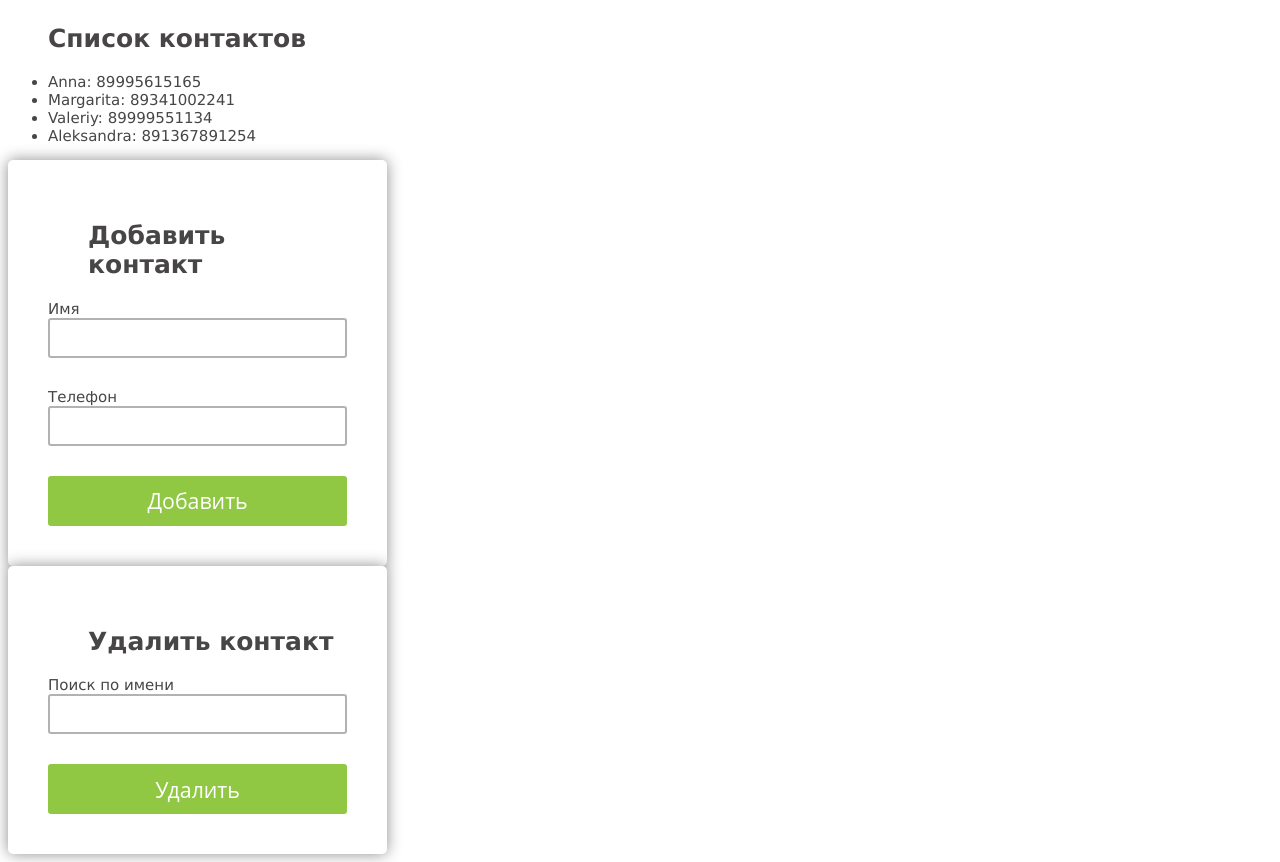
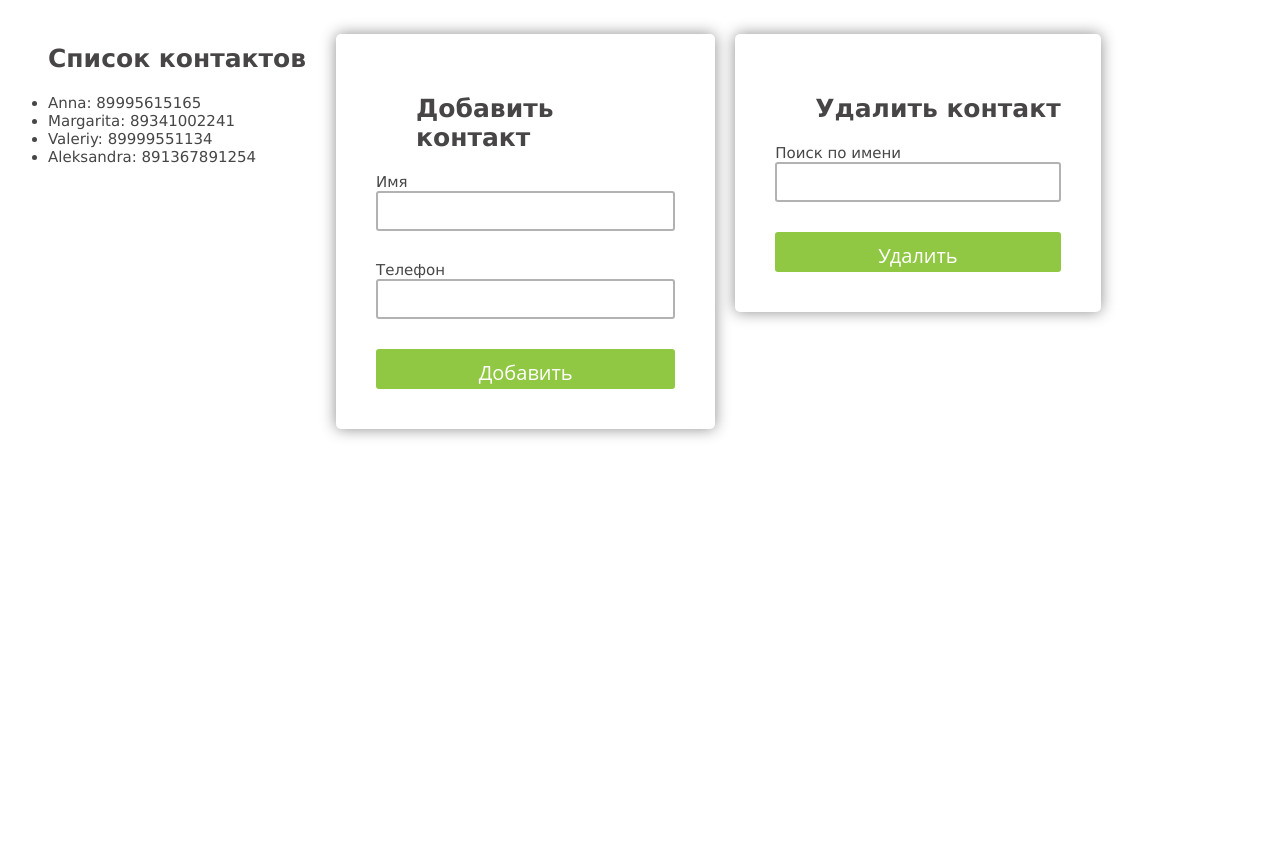
Before and after one commit to SashaSalamanova/JavaScript_intern, a React app: page / in a window 1280 px wide. Shown: the part 76-938 px from the top of the page. After the commit the page ends 800 px from the top, so only its background shows below. Built offline with nearby package versions, Linux system fonts and the light colour scheme.

Commit message:
Redux v2

```diff
--- a/contacts.css
+++ b/contacts.css
@@ -27,6 +27,7 @@ label{
 }
 
 form{
+    margin: 10px;
     max-width:30%;
     box-sizing:border-box;
     padding:40px;
@@ -34,6 +35,7 @@ form{
     background:RGBA(255,255,255,1);
     -webkit-box-shadow:  0px 0px 15px 0px rgba(0, 0, 0, .45);
     box-shadow:  0px 0px 15px 0px rgba(0, 0, 0, .45);
+    float: left;
   }
 
   .textbox{
@@ -50,7 +52,7 @@ form{
 
 
   .button{
-    height:50px;
+    height:40px;
     width:100%;
     border-radius:3px;
     border:rgba(0,0,0,.3) 0px solid;
@@ -60,7 +62,7 @@ form{
     color:#FFF;
     font-family: 'Open Sans', sans-serif;
     font-weight:400;
-    font-size: 16pt;
+    font-size: 15pt;
     transition: background .4s;
     cursor:pointer;
   }
@@ -68,3 +70,8 @@ form{
   .button:hover{
     background:#80b438;
   }
+
+#contactList{
+    margin-right: 20px;
+    float:left;
+}
--- a/package.json
+++ b/package.json
@@ -7,14 +7,13 @@
     "babel-loader": "^7.1.2",
     "babel-preset-env": "^1.6.1",
     "prop-types": "^15.6.0",
-    "react": "^16.0.0",
+    "babel-preset-react": "^6.24.1",
     "webpack": "^3.8.1"
   },
   "scripts": {
     "start": "webpack"
   },
   "dependencies": {
-    "babel-preset-react": "^6.24.1",
     "react": "^16.0.0",
     "react-dom": "^16.0.0",
     "react-redux": "^5.0.6",
--- a/webpack.config.js
+++ b/webpack.config.js
@@ -7,9 +7,7 @@ output: {
 filename: 'bundle.js',
 path: path.resolve(__dirname, 'dist')
 },
-/*plugins: [
-    new webpack.optimize.UglifyJsPlugin(),
-    ], */
+
 module: {
     rules: [{
     test: /\.js$/, // запустим загрузчик во всех файлах .js
```
